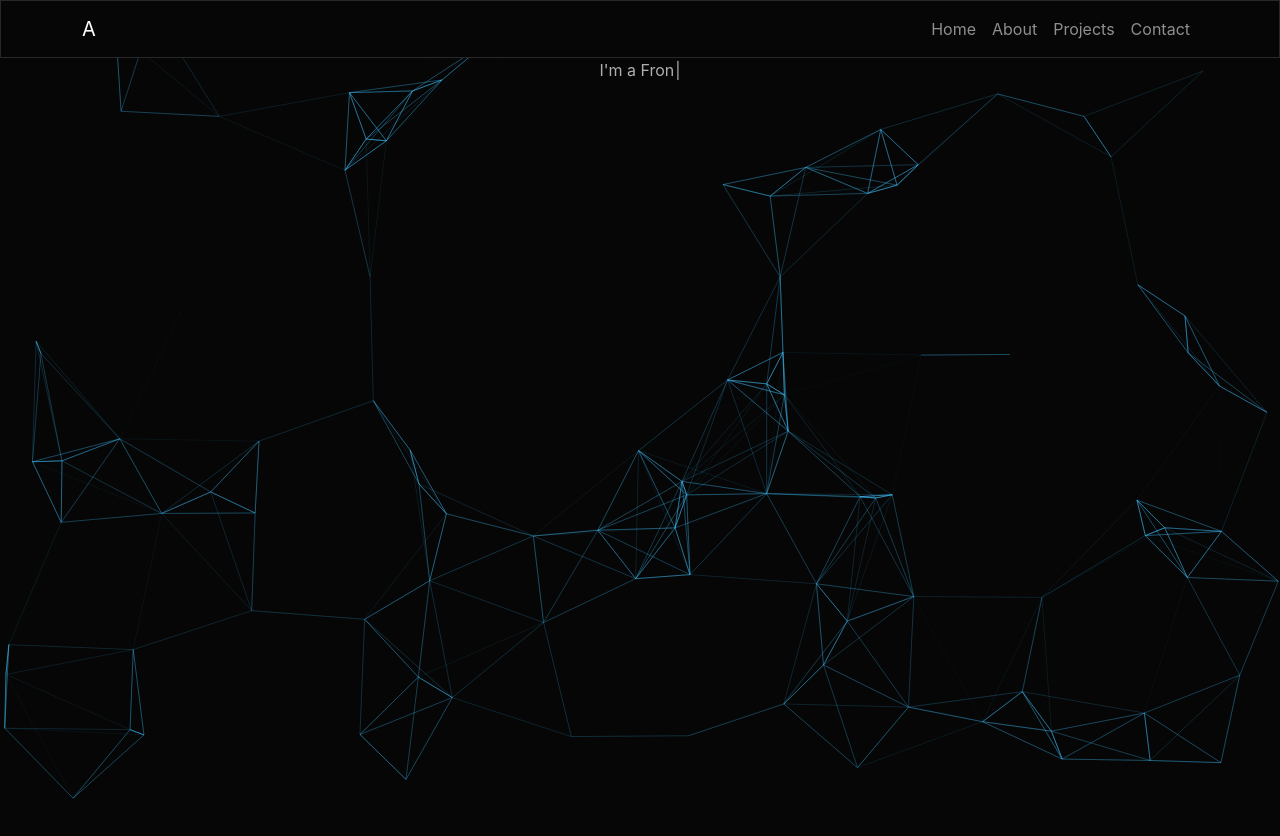
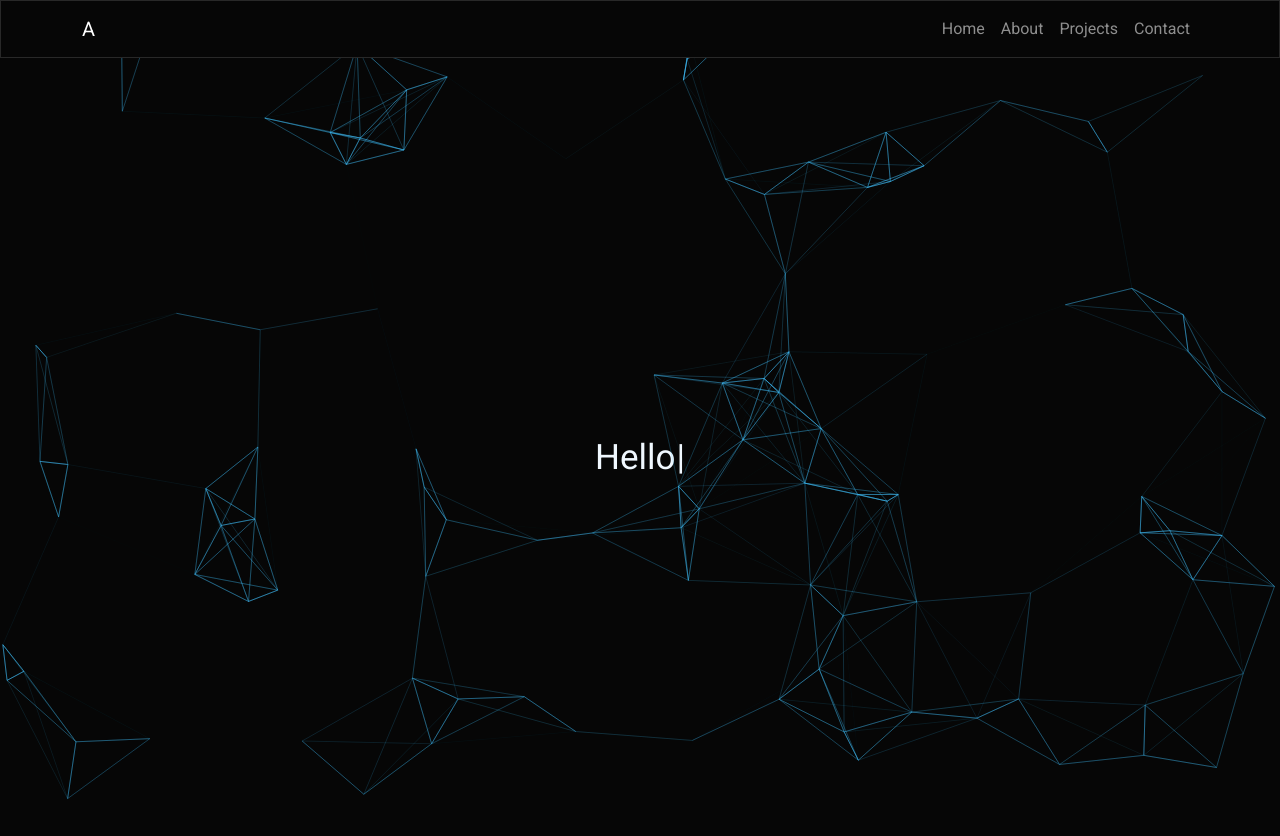
Before and after one commit to Abstrack5/Portfolio, a React (Create React App) app: page / in a window 1280 px wide. Shown: the top 836 px of the page. Before the commit the page ends 800 px from the top, so only its background shows below. Built offline with nearby package versions, Linux system fonts and the light colour scheme.

Commit message:
edited typerwriter effect

```diff
--- a/public/index.html
+++ b/public/index.html
@@ -24,7 +24,7 @@
       work correctly both with client-side routing and a non-root public URL.
       Learn how to configure a non-root public URL by running `npm run build`.
     -->
-    <title>React App</title>
+    <title>Armon Ahmadi portfolio</title>
   </head>
   <body>
     <noscript>You need to enable JavaScript to run this app.</noscript>
--- a/src/App.js
+++ b/src/App.js
@@ -1,4 +1,4 @@
-// import "./App.css";
+import "./App.css";
 import { BrowserRouter as Router, Routes, Route } from "react-router-dom";
 
 import Navigation from "./Components/Navigation";
@@ -10,7 +10,7 @@ import Contact from "./Pages/Contact/Contact";
 
 function App() {
   return (
-    <>
+    <div className="App">
       <Router>
         <Navigation />
         <Routes>
@@ -20,7 +20,7 @@ function App() {
           <Route path="/contact" element={<Contact />} />
         </Routes>
       </Router>
-    </>
+    </div>
   );
 }
 
--- a/src/Components/Particles.js
+++ b/src/Components/Particles.js
@@ -21,7 +21,7 @@ const ParticlesComponent = () => {
         options={{
           background: {
             color: {
-              value: "#00000",
+              value: "#",
             },
           },
           fpsLimit: 120,
--- a/src/Components/Typewriter.js
+++ /dev/null
@@ -1,23 +0,0 @@
-import React from "react";
-import Typewriter from "typewriter-effect";
-
-function TypewriterEffect() {
-  return (
-    <div className="d-flex justify-content-center align-content-center">
-      <Typewriter
-        options={{
-          strings: [
-            "Welcome!",
-            "I'm a Front end",
-            "I'm a back end",
-            "I'm a Full Stack developer",
-          ],
-          autoStart: true,
-          loop: true,
-        }}
-      />
-    </div>
-  );
-}
-
-export default TypewriterEffect;
--- /dev/null
+++ b/src/Components/Typewriter/Typewriter.js
@@ -0,0 +1,41 @@
+import React from "react";
+import Typewriter from "typewriter-effect";
+
+import './typeWriter.css';
+
+function TypewriterEffect() {
+
+  var typewriter = new Typewriter(null, {
+    loop: true,
+  });
+
+  return (
+    <div style={{display: 'flex',  justifyContent:'center', alignItems:'center', height: '100vh', fontSize: '35px'}}
+      className="typeWriter"
+      >
+      <Typewriter
+        onInit={(typewriter) => {
+          typewriter.typeString('Hello, and welcome!')
+          .pauseFor(1000)
+          .deleteAll()
+          typewriter.typeString("I'm a Front end")
+          .pauseFor(750)
+          .deleteChars(9)
+          typewriter.typeString('Back end')
+          .pauseFor(750)
+          .deleteChars(8)
+          typewriter.typeString('Full Stack Web Developer')
+          .pauseFor(750)
+          .start();
+        }}
+        options={{
+          autoStart: true,
+          loop: true,
+        }}
+        />
+
+    </div>
+  );
+}
+
+export default TypewriterEffect;
--- /dev/null
+++ b/src/Components/Typewriter/typeWriter.css
@@ -0,0 +1,3 @@
+.typeWriter {
+    color: aliceblue;
+}
--- a/src/Pages/Homepage/Homepage.js
+++ b/src/Pages/Homepage/Homepage.js
@@ -1,6 +1,6 @@
 import React from "react";
 import Particles from "../../Components/Particles";
-import TypewriterEffect from "../../Components/Typewriter";
+import TypewriterEffect from "../../Components/Typewriter/Typewriter";
 
 function Homepage() {
   return (
--- a/src/index.js
+++ b/src/index.js
@@ -1,9 +1,9 @@
 import React from 'react';
 import ReactDOM from 'react-dom/client';
-import './bootstrap.min.css';
 import './index.css';
 import App from './App';
 import reportWebVitals from './reportWebVitals';
+import './bootstrap.min.css'
 
 const root = ReactDOM.createRoot(document.getElementById('root'));
 root.render(
```
